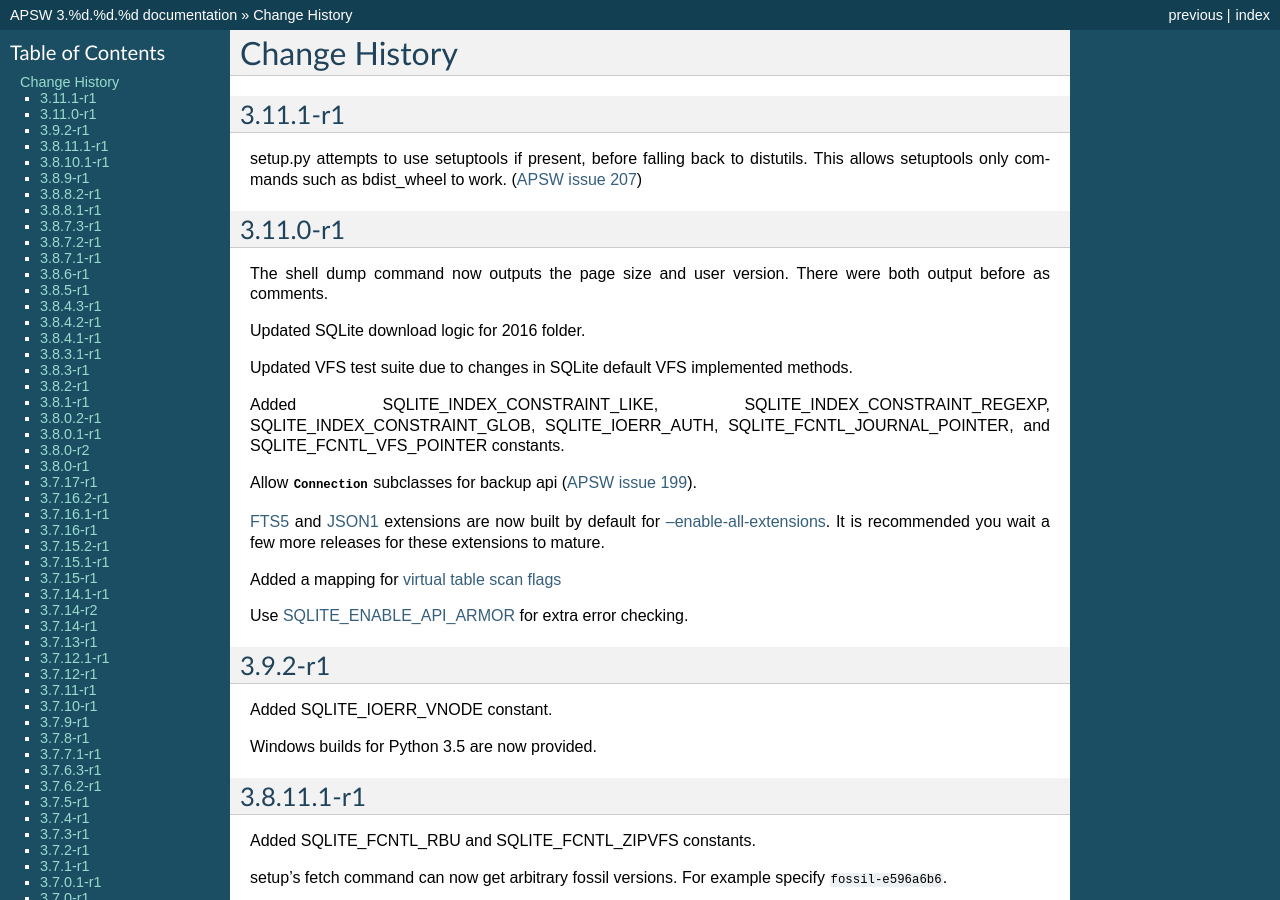
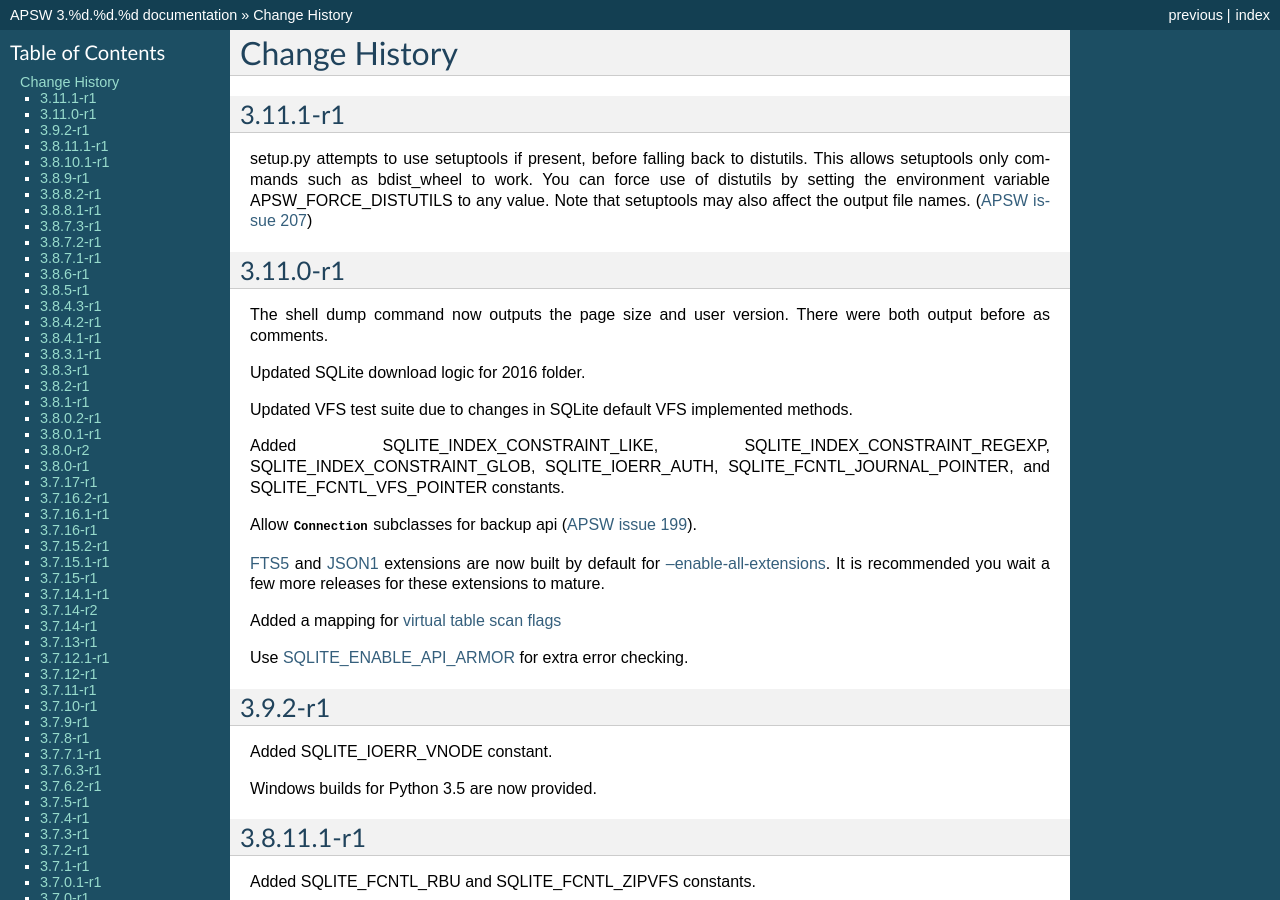
Before and after one commit to rogerbinns/apsw, a Sphinx documentation site: the page built from doc/changes.rst, in a window 1280 px wide and 900 px high. Built offline with Sphinx 7.4.7, drawn with Linux system fonts in a browser that asks for light colours; pages that are not in the unit, such as notebooks, are missing from menus; the version number is read from the project's files by our own code.

Commit message:
Try to undo setuptools butchering of output filenames
Relates to #207

```diff
--- a/doc/changes.rst
+++ b/doc/changes.rst
@@ -6,8 +6,10 @@
 =========
 
 setup.py attempts to use setuptools if present, before falling back to
-distutils. This allows setuptools only commands such as bdist_wheel to work.
-(:issue:`207`)
+distutils. This allows setuptools only commands such as bdist_wheel to work. You
+can force use of distutils by setting the environment variable
+APSW_FORCE_DISTUTILS to any value. Note that setuptools may also affect the
+output file names. (:issue:`207`)
 
 3.11.0-r1
 ==========
```
Also changed, not shown: setup.py (+6 -3 lines), 2 other files.
